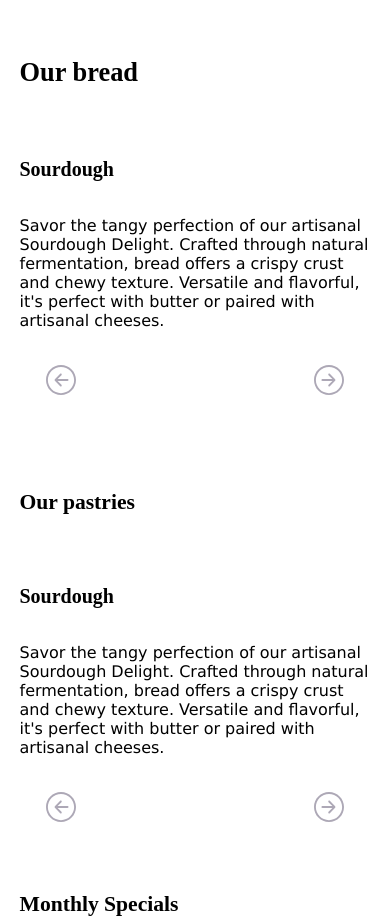
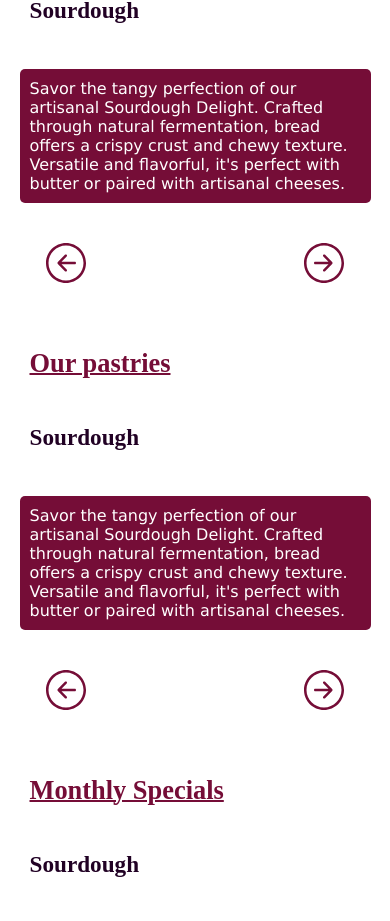
Before and after one commit to Cameron-Ord/bakery-page, a Vue app: page / in a window 390 px wide. Shown: the part 1051-1972 px from the top of the page. Built offline with nearby package versions, Linux system fonts and the light colour scheme; what vue3-cookies would draw is missing.

Commit message:
mobile layout/colouring

```diff
--- a/src/assets/colours.css
+++ b/src/assets/colours.css
@@ -21,7 +21,14 @@
 body{
     background-color: var(--white);
 }
+.page_footer{
+    background-color: var(--claret);
+}
 
+.footer_navigation>img{
+    background-color: var(--white);
+    border-radius: 15px;
+}
 .hero_article{
    background-color: var(--t_white);
 }
@@ -39,3 +46,48 @@ body{
 .text_header_name{
     color: var(--claret);
 }
+
+.hero_section{
+    border-bottom: solid var(--claret) 10px;
+}
+
+.beyond_tag{
+    color: var(--claret);
+    text-decoration: underline 1.5px;
+}
+
+.h3_event_tag{
+    border: solid var(--claret) 1px;
+    color: var(--claret);
+}
+
+.about_h3_tag{
+    color: var(--dp);
+}
+
+.about_p_tag{
+    color: var(--dp);
+}
+
+.product_section_wrapper{
+    border-top: solid var(--claret) 10px;
+    border-bottom: solid var(--claret) 10px;
+}
+
+.product_header{
+    text-decoration: underline 2px;
+    padding: 10px;
+    color: var(--claret);
+}
+
+.item_p_tag{
+    color: var(--white);
+    padding: 10px;
+    border-radius: 5px;
+    background-color: var(--claret);
+}
+
+.item_h2_tag{
+    color: var(--dp);
+    padding: 10px;
+}
--- a/src/assets/main.css
+++ b/src/assets/main.css
@@ -3,7 +3,9 @@ body{
     padding: 0px;
     margin: 0px;
 }
-
+.control_span{
+    padding: 5px;
+}
 p{
     font-family:Verdana, Geneva, Tahoma, sans-serif;
     font-size: clamp(1rem, 2vw, 1.2rem);
@@ -12,13 +14,13 @@ p{
 }
 h1{
     font-family:'Times New Roman', Times, serif;
-    font-size: clamp(1.35rem, 2vw, 1.45rem);
+    font-size: clamp(1.65rem, 2vw, 1.85rem);
     padding: 0px;
     margin: 0px;
 }
 h2{
     font-family:'Times New Roman', Times, serif;
-    font-size: clamp(1.25rem, 2vw, 1.40rem);
+    font-size: clamp(1.45rem, 2vw, 1.60rem);
     padding: 0px;
     margin: 0px;
 }
--- a/src/components/AboutLocations.vue
+++ b/src/components/AboutLocations.vue
@@ -1,7 +1,7 @@
 <template>
     <div class="locations_desc">
-        <h3 class="about_h3_tags">Our Locations</h3>
-        <p class="about_p_tags">Lorem ipsum dolor sit amet, consectetur adipiscing elit, sed do eiusmod tempor incididunt ut labore et dolore
+        <h3 class="about_h3_tag">Our Locations</h3>
+        <p class="about_p_tag">Lorem ipsum dolor sit amet, consectetur adipiscing elit, sed do eiusmod tempor incididunt ut labore et dolore
             magna aliqua. Ut enim ad minim veniam, quis nostrud exercitation ullamco laboris nisi ut aliquip ex ea commodo
             consequat.</p>
     </div>
--- a/src/components/AboutTeam.vue
+++ b/src/components/AboutTeam.vue
@@ -71,13 +71,15 @@ const show_image = (team_image: HTMLElement | null) => {
 
     }
     >img{
-
+        max-height: 700px;
+        min-height: 125px;
+        height: auto;
         transition: 0.3s ease-in-out;
         opacity: 0;
         min-width: 75px;
         max-width: 500px;
         width: 90%;
-        border-radius: 10px;
+        border-radius: 5px;
     }
 }
 </style>
--- a/src/components/BreadsHeader.vue
+++ b/src/components/BreadsHeader.vue
@@ -13,14 +13,8 @@
     display: flex;
     text-align: start;
     width: 90%;
-
-    padding-top: 10px;
-    padding-bottom: 10px;
-    padding-left: 5px;
-    padding-right: 5px;
     >h1{
 
-        font-size: clamp(1.65rem, 2vw, 1.85rem);
     }
 }
 </style>
--- a/src/components/BreadsItems.vue
+++ b/src/components/BreadsItems.vue
@@ -1,7 +1,7 @@
 <template>
     <article class="menu_article">
-        <h2 class="breads_title">{{ breads[index]['Title'] }}</h2>
-        <p class="breads_desc">{{ breads[index]['Desc'] }}</p>
+        <h2 class="breads_title item_h2_tag">{{ breads[index]['Title'] }}</h2>
+        <p class="breads_desc item_p_tag">{{ breads[index]['Desc'] }}</p>
         <span class="control_span">
             <img @click="index_dwn" src="/svgs/larrow.svg" alt="">
             <img @click="index_up" src="/svgs/rarrow.svg" alt="">
@@ -108,8 +108,6 @@ onUpdated(()=>{
 
 <style lang="scss" scoped>
 .menu_article {
-
-
     display: grid;
     justify-items: start;
     justify-self: center;
@@ -117,10 +115,6 @@ onUpdated(()=>{
     width: 90%;
     text-align: start;
     row-gap: 35px;
-    padding-left: 5px;
-    padding-right: 5px;
-    padding-top: 10px;
-    padding-bottom: 10px;
     >h2{
 
         transition: 0.3s ease-in-out;
@@ -136,7 +130,7 @@ onUpdated(()=>{
         justify-content: space-between;
         justify-self: center;
         >img{
-            width: 30px;
+            width: 40px;
         }
     }
 }
--- a/src/components/PastriesHeader.vue
+++ b/src/components/PastriesHeader.vue
@@ -13,9 +13,5 @@
     display: flex;
     text-align: start;
     width: 90%;
-    padding-top: 10px;
-    padding-bottom: 10px;
-    padding-left: 5px;
-    padding-right: 5px;
 }
 </style>
--- a/src/components/PastriesItems.vue
+++ b/src/components/PastriesItems.vue
@@ -1,7 +1,7 @@
 <template>
     <article class="menu_article">
-        <h2 class="pastries_title">{{ breads[index]['Title'] }}</h2>
-        <p class="pastries_desc">{{ breads[index]['Desc'] }}</p>
+        <h2 class="pastries_title item_h2_tag">{{ breads[index]['Title'] }}</h2>
+        <p class="pastries_desc item_p_tag">{{ breads[index]['Desc'] }}</p>
         <span class="control_span">
             <img @click="index_dwn" src="/svgs/larrow.svg" alt="">
             <img @click="index_up" src="/svgs/rarrow.svg" alt="">
@@ -115,8 +115,8 @@ onUpdated(()=>{
     width: 90%;
     text-align: start;
     row-gap: 35px;
-    padding-top: 10px;
-    padding-bottom: 10px;
+
+
     >.pastries_title{
         transition: 0.3s ease-in-out;
     }
@@ -132,7 +132,7 @@ onUpdated(()=>{
         justify-content: space-between;
         justify-self: center;
         >img{
-            width: 30px;
+            width: 40px;
         }
     }
 }
--- a/src/components/SpecialsHeader.vue
+++ b/src/components/SpecialsHeader.vue
@@ -13,9 +13,9 @@
     display: flex;
     text-align: start;
     width: 90%;
-    padding-top: 10px;
-    padding-bottom: 10px;
-    padding-left: 5px;
-    padding-right: 5px;
+
+
+
+
 }
 </style>
--- a/src/components/SpecialsItems.vue
+++ b/src/components/SpecialsItems.vue
@@ -1,7 +1,7 @@
 <template>
     <article class="menu_article">
-        <h2 class="specials_title">{{ breads[index]['Title'] }}</h2>
-        <p class="specials_desc">{{ breads[index]['Desc'] }}</p>
+        <h2 class="specials_title item_h2_tag">{{ breads[index]['Title'] }}</h2>
+        <p class="specials_desc item_p_tag">{{ breads[index]['Desc'] }}</p>
         <span class="control_span">
             <img @click="index_dwn" src="/svgs/larrow.svg" alt="">
             <img @click="index_up" src="/svgs/rarrow.svg" alt="">
@@ -114,8 +114,8 @@ onUpdated(()=>{
     width: 90%;
     text-align: start;
     row-gap: 35px;
-    padding-top: 10px;
-    padding-bottom: 10px;
+
+
     >.specials_title{
         transition: 0.3s ease-in-out;
     }
@@ -131,7 +131,7 @@ onUpdated(()=>{
         justify-content: space-between;
         justify-self: center;
         >img{
-            width: 30px;
+            width: 40px;
         }
     }
 }
--- a/src/views/PageMain.vue
+++ b/src/views/PageMain.vue
@@ -45,28 +45,32 @@ import AboutTeaser from '../components/AboutTeaser.vue';
 
     >.product_section_wrapper{
         display: grid;
-        row-gap: 50px;
+
         align-items: center;
 
         >.menu_section_breads{
             padding-top: 25px;
             padding-bottom: 25px;
             display: grid;
-            row-gap: 50px;
+            row-gap: 25px;
             align-items: center;
             justify-items: center;
         }
         >.specials_section{
+            padding-top: 25px;
+            padding-bottom: 25px;
             display: grid;
             align-items: center;
             justify-items: center;
-            row-gap: 50px;
+            row-gap: 25px;
         }
         >.menu_section_pastries{
+            padding-top: 25px;
+            padding-bottom: 25px;
             display: grid;
             align-items: center;
             justify-items: center;
-            row-gap: 50px;
+            row-gap: 25px;
         }
     }
 
@@ -87,8 +91,7 @@ import AboutTeaser from '../components/AboutTeaser.vue';
         background-image: url('/images/mobile_hero.jpg');
         background-size:cover;
         background-position: 50% center;
-        min-height: 60vh;
-
+        min-height: 40vh;
 
     }
 }
```
Also changed, not shown: public/svgs/larrow.svg, public/svgs/rarrow.svg.
